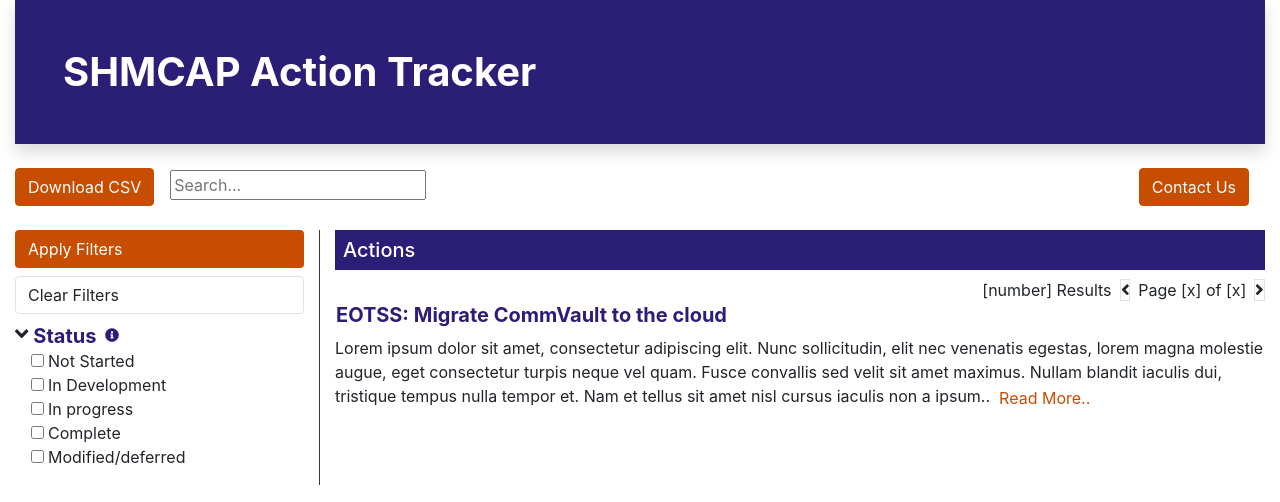
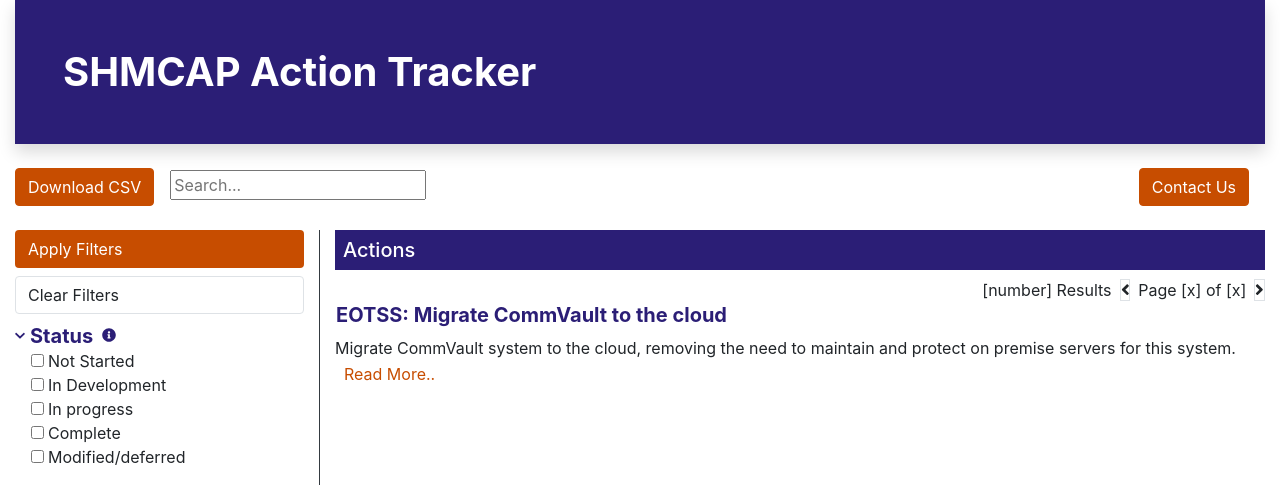
Before and after one commit to caryfitzhugh/ma-state-action-tracker, a React (Create React App) app: page /#/ in a window 1280 px wide. Shown: the top 502 px of the page. Built offline with nearby package versions, Linux system fonts and the light colour scheme.

Commit message:
building all the things

```diff
--- a/src/Action.js
+++ b/src/Action.js
@@ -2,13 +2,18 @@ import React from 'react';
 import { Link } from 'react-router-dom';
 
 
-const Action = ({ action }) => {
+const Action = ({ action, setSelectedAction }) => {
+
+  const updateSelectedAction = () => {
+    setSelectedAction(action);
+  }
+
   return (
     <li>
-        <Link to="/detail" className="btn btn-link p-0"><h5 className="text-secondary font-weight-bold">{action.name}</h5></Link>
+        <Link to="/detail" onClick={updateSelectedAction} className="btn btn-link p-0"><h5 className="text-secondary font-weight-bold">{action.name}</h5></Link>
         <p>
             {action.description}
-            <Link to="/detail" className="btn btn-link p-0 text-primary ml-2">Read More..</Link>
+            <Link to="/detail" onClick={updateSelectedAction} className="btn btn-link p-0 text-primary ml-2">Read More..</Link>
         </p>
     </li>
   );
--- a/src/ActionDetail.js
+++ b/src/ActionDetail.js
@@ -2,34 +2,44 @@ import React from 'react';
 import { Row, Col } from 'react-bootstrap';
 import Heading from './Heading';
 
-const mockAction = {
-    title: "EOTSS: Migrate CommVault to the cloud",
-    timeframe: "Less than 3 years",
-    types: [
-        {
-            title: "Action Description",
-            description: "Migrate CommVault system to the cloud, removing the need to maintain and protect on premise servers for this system"
+const ActionDetail = ({ selectedAction }) => {
+
+    const calculateTimeFrame = () => {
+        //this seems overly complicated but it works
+        //unless the project is exactly X years from completion, a "less than X years" msg will be shown
+        const start = new Date(selectedAction.start_on);
+        const end = new Date(selectedAction.end_on);
+        const timeDiff = end.getTime() - start.getTime();
+        const days = timeDiff / (1000 * 3600 * 24);
+        let years = days / 365;
+        let timeframe = `${years} years`;
+        if (years % 1 !== 0) {
+            years = Math.floor(years) + 1;
+            timeframe = `Less than ${years} years`;
         }
-    ]
-};
+        return timeframe;
+    }
 
-const ActionDetail = () => {
+    const mapActionDetails = () => {
+        for (const key in selectedAction) {
+            return (
+                <li className="mt-3">
+                    <h4 className="font-weight-bold">{key.name}</h4>
+                    <p>{key.description}</p>
+                </li>
+            )
+        }
+    }
+
   return (
     <>
         <Heading closeButton title="SHMCAP Action Tracker Results"/>
         <Row className="mt-3 mt-sm-0">
             <Col xs={12} className="p-sm-5 text-center text-sm-left text-secondary">
-                <h2>{mockAction.title}</h2>
-                <h4 className="text-primary font-weight-bold">Completion Timeframe: {mockAction.timeframe}</h4>
+                <h2>{selectedAction.name}</h2>
+                <h4 className="text-primary font-weight-bold">Completion Timeframe: {calculateTimeFrame()}</h4>
                 <ul className="list-unstyled">
-                    {mockAction.types.map((type) => {
-                        return (
-                            <li className="mt-3">
-                                <h4 className="font-weight-bold">{type.title}</h4>
-                                <p>{type.description}</p>
-                            </li>
-                        );
-                    })}
+                   {mapActionDetails()}
                 </ul>
             </Col>
         </Row>
--- a/src/ActionList.js
+++ b/src/ActionList.js
@@ -3,14 +3,7 @@ import Action from './Action';
 import { FontAwesomeIcon } from '@fortawesome/react-fontawesome'
 import { faAngleLeft, faAngleRight } from '@fortawesome/free-solid-svg-icons'
 
-const mockActions = [
-  {
-    name: "EOTSS: Migrate CommVault to the cloud",
-    description: "Lorem ipsum dolor sit amet, consectetur adipiscing elit. Nunc sollicitudin, elit nec venenatis egestas, lorem magna molestie augue, eget consectetur turpis neque vel quam. Fusce convallis sed velit sit amet maximus. Nullam blandit iaculis dui, tristique tempus nulla tempor et. Nam et tellus sit amet nisl cursus iaculis non a ipsum.."
-  }
-]
-
-const ActionList = () => {
+const ActionList = ({ data, setSelectedAction }) => {
   return (
     <>
       <h5 className="bg-secondary text-white p-2">Actions</h5>
@@ -21,7 +14,7 @@ const ActionList = () => {
         <FontAwesomeIcon className="border" icon={faAngleRight} size="lg" />
       </div>
       <ul className="list-unstyled">
-        {mockActions.map((action) => <Action action={action} />)}
+        {data.map((action) => <Action action={action} setSelectedAction={setSelectedAction} />)}
       </ul>
     </>
   );
--- a/src/ActionTracker.js
+++ b/src/ActionTracker.js
@@ -5,13 +5,66 @@ import { Row, Col } from 'react-bootstrap';
 import Utilities from './Utilities';
 import Heading from './Heading';
 
-const ActionTracker = () => {
+const ActionTracker = ({ setSelectedAction }) => {
     //const [data, setData] = useState({ actions: [] });
 
     //useEffect(async () => {
     //    const response = await fetch("http://ma-state-action-tracker.us-east-1.elasticbeanstalk.com/exec-offices/?page=1&per_page=20");
     //    return setData(response.body);
     //}, []);
+
+    const mockResponse = {
+        "data": [
+          {
+            "id": 0,
+            "name": "EOTSS: Migrate CommVault to the cloud",
+            "start_on": "2017-01-31",
+            "end_on": "2019-02-15",
+            "description": "Migrate CommVault system to the cloud, removing the need to maintain and protect on premise servers for this system.",
+            "exec_office": {
+              "name": "Executive Office of Technology Services and Security",
+              "href": "string",
+              "id": 0
+            },
+            "lead_agency": {
+              "name": "Executive Office of Technology Services and Security (EOTSS)",
+              "href": "string",
+              "id": 0
+            },
+            "partners": [
+              {
+                "name": "string",
+                "href": "string",
+                "id": 0
+              }
+            ],
+            "agency_priority": {
+              "name": "High",
+              "id": 0
+            },
+            "funding_sources": [
+              {
+                "name": "State Funding - Capital Budget",
+                "href": "string",
+                "id": 0
+              }
+            ],
+            "shmcap_goals": [
+              {
+                "name": "2,3",
+                "id": 0
+              }
+            ],
+            "primary_climate_interactions": [
+              {
+                "name": "Precipitation Changes, Sea Level Rise, Rising Temperatures, Extreme Weather, Earthquake",
+                "id": 0
+              }
+            ]
+          }
+        ],
+        "total": 0
+    };
 
   return (
     <>
@@ -24,7 +77,7 @@ const ActionTracker = () => {
                 <ActionFilters />
             </Col>
             <Col xs={12} sm={9}>
-                <ActionList />
+                <ActionList data={mockResponse.data} setSelectedAction={setSelectedAction} />
             </Col>
         </Row>
     </>
--- a/src/App.js
+++ b/src/App.js
@@ -1,20 +1,22 @@
-import React from 'react';
+import React, { useState } from 'react';
 import Container from 'react-bootstrap/Container';
-import { HashRouter, Route } from 'react-router-dom';
+import { HashRouter, Route, Redirect } from 'react-router-dom';
 import ActionTracker from './ActionTracker';
 import ActionDetail from './ActionDetail';
 import Contact from './Contact';
 import './ActionTracker.scss'
 
 const App = () => {
+  const [selectedAction, setSelectedAction] = useState({});
+
   return (
     <Container fluid>
       <HashRouter>
         <Route exact path="/">
-            <ActionTracker />
+            <ActionTracker setSelectedAction={setSelectedAction} />
         </Route>
         <Route path="/detail">
-            <ActionDetail />
+          {Object.entries(selectedAction).length === 0 && selectedAction.constructor === Object ? <Redirect to="/" /> : <ActionDetail selectedAction={selectedAction} />}
         </Route>
         <Route path="/contact">
             <Contact />
--- /dev/null
+++ b/src/Chevron.js
@@ -0,0 +1,21 @@
+import React from "react";
+
+function Chevron({ className, height, width, fill }) {
+
+ return (
+   <svg
+     className={className}
+     height={height}
+     width={width}
+     viewBox="0 0 448 512"
+     xmlns="http://www.w3.org/2000/svg"
+   >
+     <path
+       d="M207.029 381.476L12.686 187.132c-9.373-9.373-9.373-24.569 0-33.941l22.667-22.667c9.357-9.357 24.522-9.375 33.901-.04L224 284.505l154.745-154.021c9.379-9.335 24.544-9.317 33.901.04l22.667 22.667c9.373 9.373 9.373 24.569 0 33.941L240.971 381.476c-9.373 9.372-24.569 9.372-33.942 0z"
+       fill={fill}
+     />
+   </svg>
+ );
+}
+
+export default Chevron;
--- a/src/Contact.js
+++ b/src/Contact.js
@@ -13,7 +13,7 @@ const Contact = () => {
                     <img className="w-100" alt="flame duck (placeholder)" src="https://i.kym-cdn.com/photos/images/newsfeed/001/141/079/8f3.jpg" />
                 </Col>
                 <Col xs={12} sm={7}>
-                    <form>
+                    <form onSubmit="mailto:placeholder@placeholder.com" method="GET">
                         <Row>
                             <Col xs={12} sm={6}>
                                 <span>First Name</span>
--- /dev/null
+++ b/src/FilterGroup.css
@@ -0,0 +1,13 @@
+.filterGroupList {
+    overflow: hidden;
+    transition: max-height 0.4s ease;
+}
+
+.rotate {
+    transform: rotate(-90deg);
+}
+
+.accordion__icon {
+  margin-left: auto;
+  transition: transform 0.3s ease;
+}
--- a/src/FilterGroup.js
+++ b/src/FilterGroup.js
@@ -1,20 +1,36 @@
-import React from 'react';
-import { FontAwesomeIcon } from '@fortawesome/react-fontawesome'
-import { faAngleDown, faInfoCircle } from '@fortawesome/free-solid-svg-icons'
-import {Collapse} from 'react-collapse';
+import React, { useState, useRef } from 'react';
+import { FontAwesomeIcon } from '@fortawesome/react-fontawesome';
+import { faInfoCircle } from '@fortawesome/free-solid-svg-icons';
+import Chevron from './Chevron';
+import './FilterGroup.css';
 
 const FilterGroup = ({ filter }) => {
+  const [setActive, setActiveState] = useState("active");
+  const [setHeight, setHeightState] = useState("1000px");
+  const [setRotate, setRotateState] = useState("accordion__icon");
+
+  const filterGroupContent = useRef(null);
+
+  const toggleCollapse = () => {
+    setActiveState(setActive === "" ? "active" : "");
+    setHeightState(
+      setActive === "active" ? "0px" : `${filterGroupContent.current.scrollHeight}px`
+    );
+    setRotateState(
+      setActive === "" ? "accordion__icon" : "accordion__icon rotate"
+    );
+  }
+
   return (
     <>
       <div>
-        <FontAwesomeIcon icon={faAngleDown} size="lg" />
-        <button className="text-secondary font-weight-bold btn btn-link p-0 ml-1 mr-2">
+        <Chevron className={setRotate} width={10} fill={"#2B1E76"} />
+        <button className="text-secondary font-weight-bold btn btn-link p-0 ml-1 mr-2" onClick={toggleCollapse}>
             <h5 className="font-weight-bold m-0">{filter.category}</h5>
         </button>
         <FontAwesomeIcon icon={faInfoCircle} size="sm" color="#2B1E76" />
       </div>
-      <Collapse isOpened={true}>
-        <ul className="list-unstyled pl-3">
+      <ul className={`${setActive} filterGroupList list-unstyled pl-3`} ref={filterGroupContent} style={{ maxHeight: `${setHeight}` }}>
         {filter.items.map((item) => {
             return (
                 <li>
@@ -23,7 +39,6 @@ const FilterGroup = ({ filter }) => {
             );
         })}
       </ul>
-      </Collapse>
     </>
   );
 }
```
Lines whose indentation alone changed are shown as unchanged.
